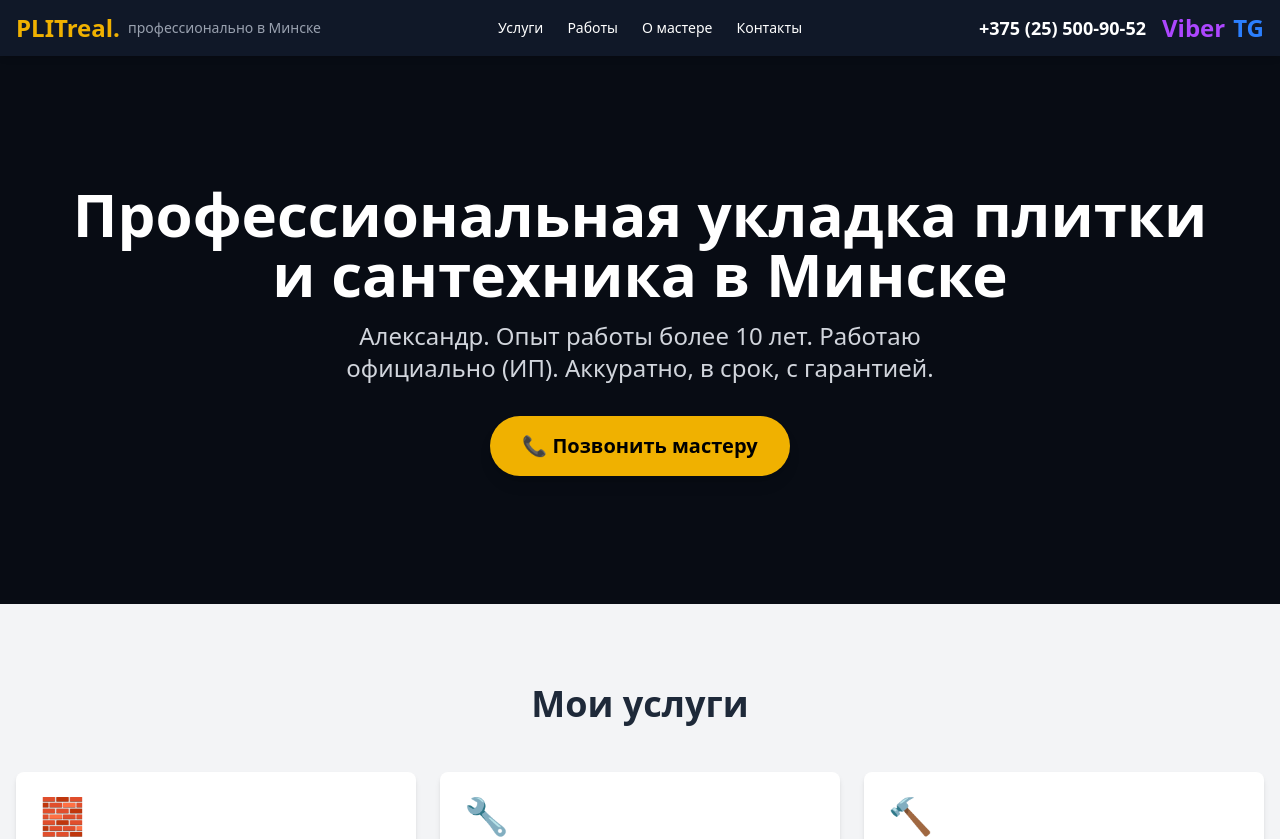
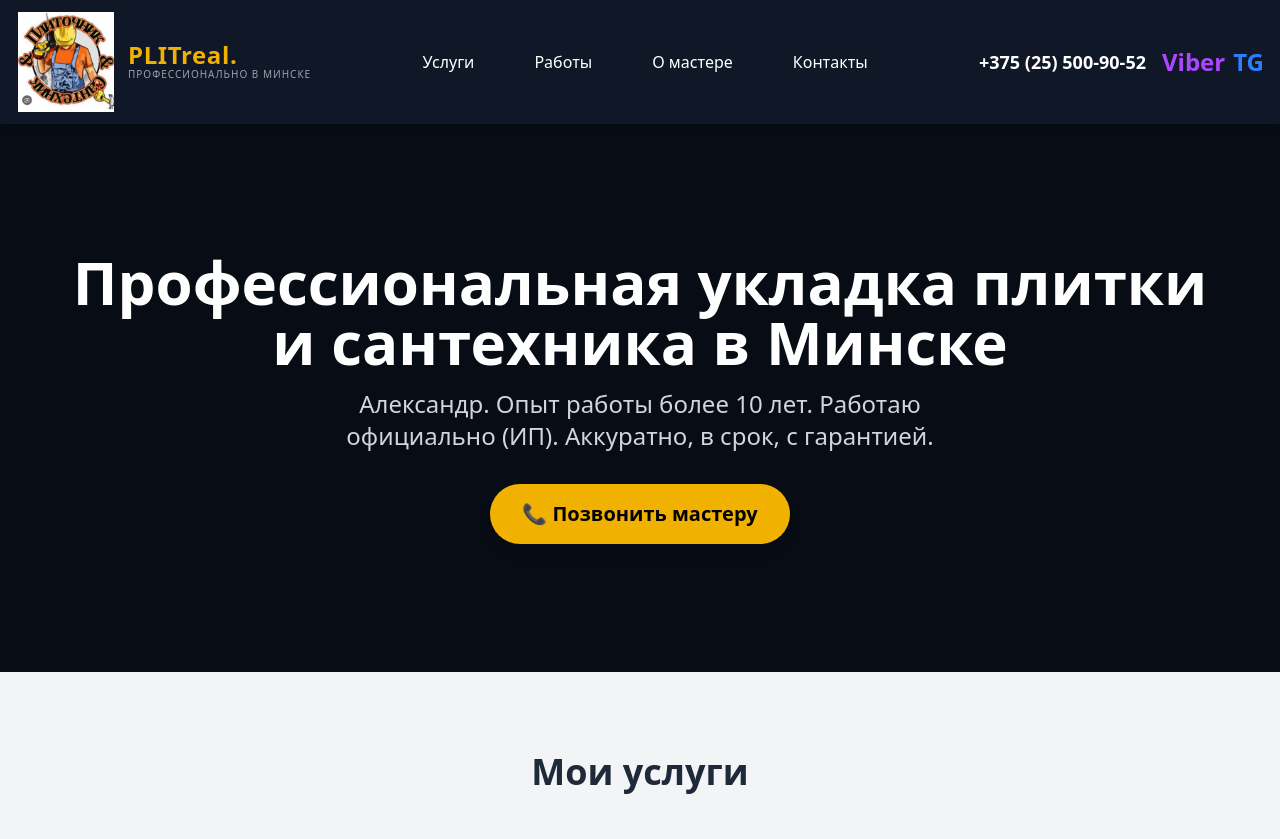
Before and after one commit to MagicKode/plit_real_front, an Angular app: page / in a window 1280 px wide. Shown: the top 839 px of the page. Built offline with nearby package versions, Linux system fonts and the light colour scheme.

Commit message:
feature: refactored header

```diff
--- a/src/app/components/header/header.html
+++ b/src/app/components/header/header.html
@@ -1,19 +1,21 @@
 <header class="bg-gray-900 text-white shadow-md sticky top-0 z-40">
   <div class="container mx-auto px-4 py-3 flex justify-between items-center">
 
-    <!-- Логотип -->
-    <div class="flex items-center gap-2 shrink-0">
-      <span class="text-2xl font-bold text-yellow-500">PLITreal.</span>
-      <!-- Подпись скрыта на мобилке, показывается на десктопе -->
-      <span class="text-sm text-gray-400 hidden lg:inline">профессионально в Минске</span>
+    <!-- Логотип + Название -->
+    <div class="flex items-center gap-3 shrink-0">
+      <img src="logo/logo.png" alt="PLITreal логотип" class="h-25 w-25 object-contain">
+      <div class="flex flex-col">
+        <span class="text-2xl font-bold text-yellow-500 leading-none tracking-wide">PLITreal.</span>
+        <span class="text-[10px] text-gray-400 hidden lg:inline uppercase tracking-widest">профессионально в Минске</span>
+      </div>
     </div>
 
     <!-- Меню (скрыто на мобилке, видно на десктопе) -->
-    <nav class="hidden md:flex gap-4 lg:gap-6 text-sm font-medium">
-      <a href="#services" class="hover:text-yellow-500 transition">Услуги</a>
-      <a href="#portfolio" class="hover:text-yellow-500 transition">Работы</a>
-      <a href="#about" class="hover:text-yellow-500 transition">О мастере</a>
-      <a href="#contacts" class="hover:text-yellow-500 transition">Контакты</a>
+    <nav class="hidden lg:flex gap-15 text-base font-medium">
+      <button (click)="scrollTo('services')" class="hover:text-yellow-500 transition">Услуги</button>
+      <button (click)="scrollTo('portfolio')" class="hover:text-yellow-500 transition">Работы</button>
+      <button (click)="scrollTo('about')" class="hover:text-yellow-500 transition">О мастере</button>
+      <button (click)="scrollTo('contacts')" class="hover:text-yellow-500 transition">Контакты</button>
     </nav>
 
     <!-- Контакты -->
@@ -21,7 +23,6 @@
       <a href="tel:+375255009052" class="text-sm lg:text-lg font-semibold hover:text-yellow-500 transition whitespace-nowrap">
         +375 (25) 500-90-52
       </a>
-      <!-- Мессенджеры скрыты на мобилке, показываются на планшетах и десктопе -->
       <div class="hidden sm:flex gap-2">
         <a href="viber://chat?number=%2B375255009052" class="text-purple-500 hover:text-purple-400 text-xl lg:text-2xl font-bold">Viber</a>
         <a href="https://t.me/ваш_ник" class="text-blue-500 hover:text-blue-400 text-xl lg:text-2xl font-bold">TG</a>
--- a/src/app/components/header/header.ts
+++ b/src/app/components/header/header.ts
@@ -10,4 +10,11 @@ import { Component } from '@angular/core';
 export class HeaderComponent {
   phone: string = '+375 (25) 500-90-52';
   telegram: string = 'https://t.me/ваш_ник';
+
+  scrollTo(sectionId: string) {
+    const element = document.getElementById(sectionId);
+    if (element) {
+      element.scrollIntoView({ behavior: 'smooth', block: 'start' });
+    }
+  }
 }
```
Also changed, not shown: public/logo/logo.png (added).
